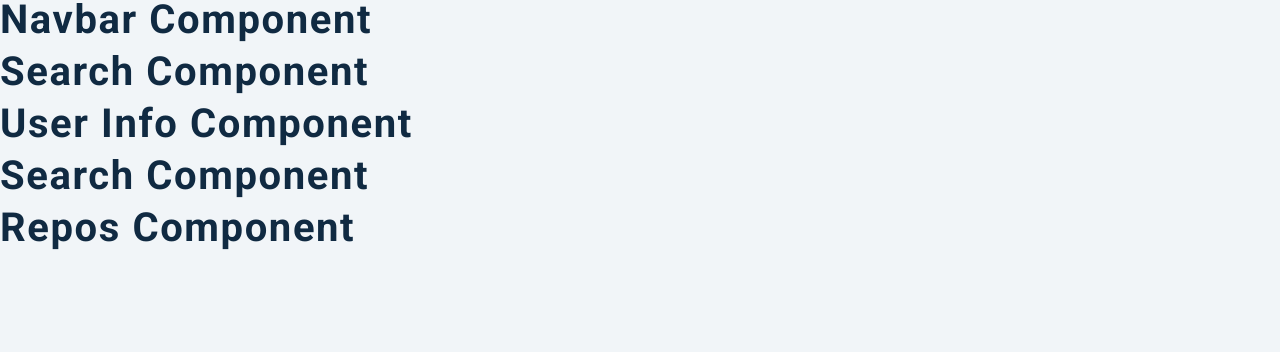
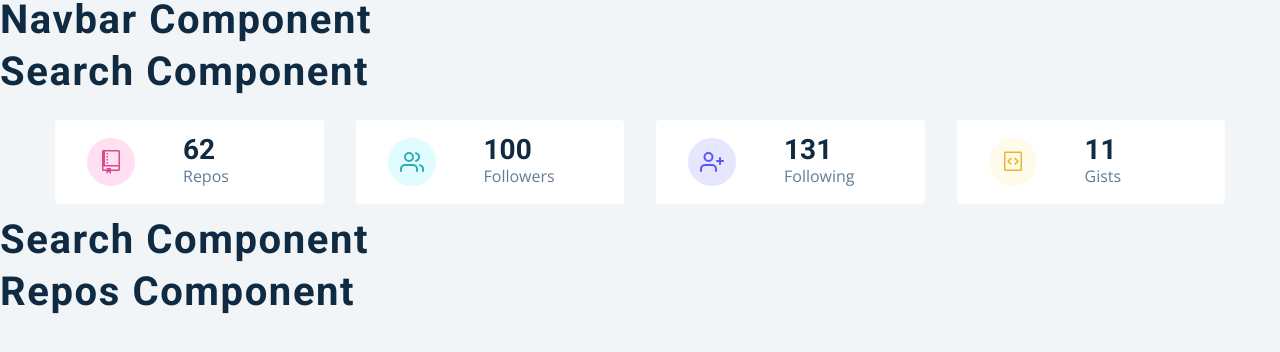
Before and after one commit to kucheriavii/github_social, a React (Create React App) app: page / in a window 1280 px wide. Shown: the top 352 px of the page. Built offline with nearby package versions, Linux system fonts and the light colour scheme.

Commit message:
278 - Info Component

```diff
--- a/src/components/Info.js
+++ b/src/components/Info.js
@@ -6,10 +6,54 @@ import { FiUsers, FiUserPlus } from 'react-icons/fi';
 import { useContext } from 'react';
 
 const UserInfo = () => {
-  const data = useContext(GithubContext);
-  console.log(data)
-  return <h2>user info component</h2>;
+  const {githubUser} = useContext(GithubContext);
+  const {public_repos, followers, following, public_gists} = githubUser;
+
+  const items = [
+    {
+      id:1,
+      icon:<GoRepo className='icon'/>,
+      label:'repos',
+      value: public_repos,
+      color: 'pink'
+    },{
+      id:2,
+      icon:<FiUsers className='icon'/>,
+      label:'followers',
+      value: followers,
+      color: 'green'
+    },{
+      id:3,
+      icon:<FiUserPlus className='icon'/>,
+      label:'following',
+      value: following,
+      color: 'purple'
+    },{
+      id:4,
+      icon:<GoGist className='icon'/>,
+      label:'gists',
+      value: public_gists,
+      color: 'yellow'
+    },
+  ]
+  return <section className='section'>
+    <Wrapper className='section-center'>
+      {items.map(item => {
+        return <Item key={item.id} {...item}></Item>
+      })}
+    </Wrapper>
+  </section>;
 };
+
+const Item = ({icon, label, value, color}) => {
+  return <article className='item'>
+    <span className={color}>{icon}</span>
+    <div>
+      <h3>{value}</h3>
+      <p>{label}</p>
+    </div>
+  </article>
+}
 
 const Wrapper = styled.section`
   display: grid;
--- a/src/context/mockData.js/mockUser.js
+++ b/src/context/mockData.js/mockUser.js
@@ -1,37 +1,34 @@
 export default {
-  login: 'john-smilga',
-  id: 42133389,
-  node_id: 'MDQ6VXNlcjQyMTMzMzg5',
-  avatar_url: 'https://avatars3.githubusercontent.com/u/42133389?v=4',
-  gravatar_id: '',
-  url: 'https://api.github.com/users/john-smilga',
-  html_url: 'https://github.com/john-smilga',
-  followers_url: 'https://api.github.com/users/john-smilga/followers',
-  following_url:
-    'https://api.github.com/users/john-smilga/following{/other_user}',
-  gists_url: 'https://api.github.com/users/john-smilga/gists{/gist_id}',
-  starred_url:
-    'https://api.github.com/users/john-smilga/starred{/owner}{/repo}',
-  subscriptions_url: 'https://api.github.com/users/john-smilga/subscriptions',
-  organizations_url: 'https://api.github.com/users/john-smilga/orgs',
-  repos_url: 'https://api.github.com/users/john-smilga/repos',
-  events_url: 'https://api.github.com/users/john-smilga/events{/privacy}',
-  received_events_url:
-    'https://api.github.com/users/john-smilga/received_events',
-  type: 'User',
-  site_admin: false,
-  name: 'John Smilga',
-  company: 'Coding Addict',
-  blog: 'www.johnsmilga.com',
-  location: 'Los Angeles',
-  email: null,
-  hireable: null,
-  bio: 'Creator of Coding Addict',
-  twitter_username: 'john_smilga',
-  public_repos: 152,
-  public_gists: 0,
-  followers: 1495,
-  following: 0,
-  created_at: '2018-08-06T06:48:23Z',
-  updated_at: '2020-07-08T05:01:32Z',
+  "login": "kucheriavii",
+  "id": 5351305,
+  "node_id": "MDQ6VXNlcjUzNTEzMDU=",
+  "avatar_url": "https://avatars.githubusercontent.com/u/5351305?v=4",
+  "gravatar_id": "",
+  "url": "https://api.github.com/users/kucheriavii",
+  "html_url": "https://github.com/kucheriavii",
+  "followers_url": "https://api.github.com/users/kucheriavii/followers",
+  "following_url": "https://api.github.com/users/kucheriavii/following{/other_user}",
+  "gists_url": "https://api.github.com/users/kucheriavii/gists{/gist_id}",
+  "starred_url": "https://api.github.com/users/kucheriavii/starred{/owner}{/repo}",
+  "subscriptions_url": "https://api.github.com/users/kucheriavii/subscriptions",
+  "organizations_url": "https://api.github.com/users/kucheriavii/orgs",
+  "repos_url": "https://api.github.com/users/kucheriavii/repos",
+  "events_url": "https://api.github.com/users/kucheriavii/events{/privacy}",
+  "received_events_url": "https://api.github.com/users/kucheriavii/received_events",
+  "type": "User",
+  "site_admin": false,
+  "name": "Roman Ostapchuk",
+  "company": null,
+  "blog": "",
+  "location": null,
+  "email": null,
+  "hireable": null,
+  "bio": "Frontend: Js, React, HTML+CSS\r\n\r\nBack end: nodejs, python, PHP\r\n\r\nDataAnalyst: Anaconda, R, Vba",
+  "twitter_username": "kucheriavii_r",
+  "public_repos": 62,
+  "public_gists": 11,
+  "followers": 100,
+  "following": 131,
+  "created_at": "2013-08-31T05:07:57Z",
+  "updated_at": "2023-09-12T18:48:13Z"
 };
```
